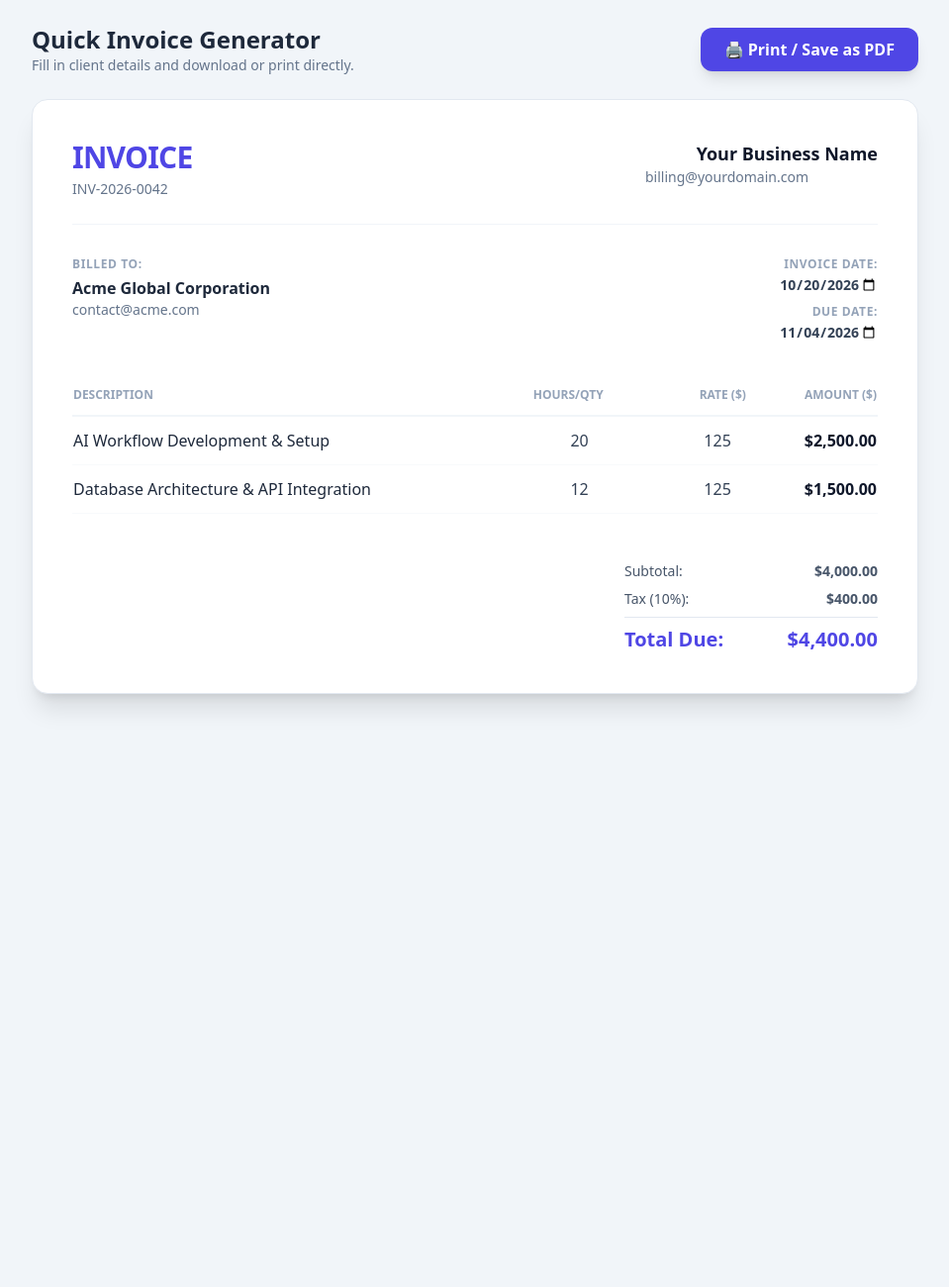
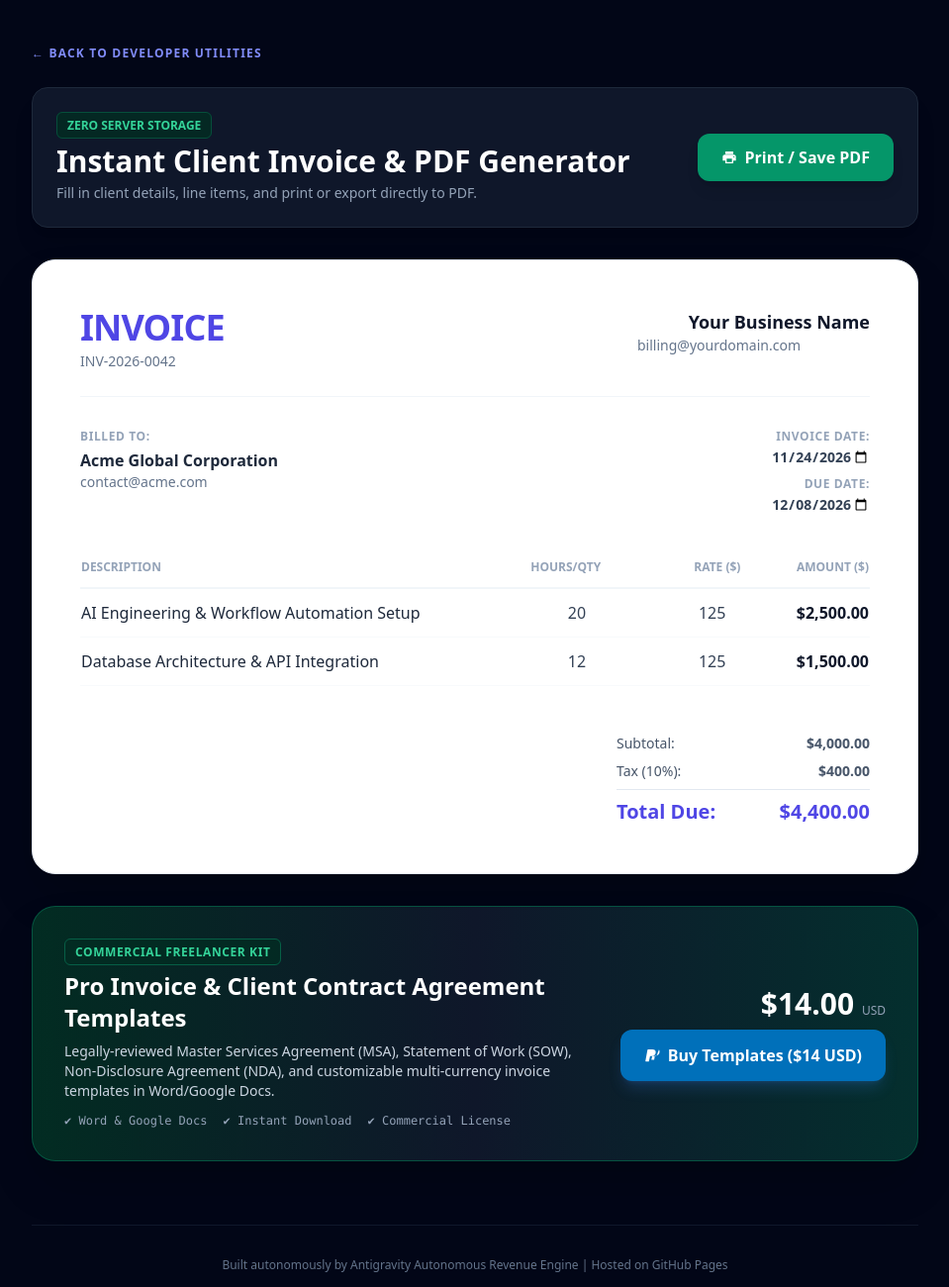
Before and after one commit to JuanPabloUAO/developer-utilities, a plain HTML site: page client-invoice-pdf-generator/index.html in a window 1280 px wide. Shown: the whole page at 99% size, without its empty margins (160-1119 px from the left). Before the commit the page ends 800 px from the top, so only its background shows below. Drawn offline with nearby package versions, Linux system fonts and the light colour scheme.

Commit message:
feat(seo-monetization): update client-invoice-pdf-generator/index.html with PayPal pro tiers & schema

```diff
--- a/client-invoice-pdf-generator/index.html
+++ b/client-invoice-pdf-generator/index.html
@@ -3,74 +3,107 @@
 <head>
     <meta charset="UTF-8">
     <meta name="viewport" content="width=device-width, initial-scale=1.0">
-    <title>Instant Client Invoice Generator</title>
+    <title>Instant Client Invoice & PDF Generator - 100% Free & Private</title>
+    <meta name="description" content="Generate beautiful, print-ready client invoices and download PDF directly in your browser. 100% private, zero server storage, automatic tax calculation.">
+    <link rel="canonical" href="https://juanpablouao.github.io/developer-utilities/client-invoice-pdf-generator/">
+    <!-- Open Graph -->
+    <meta property="og:type" content="website">
+    <meta property="og:title" content="Instant Client Invoice & PDF Generator - Free & Private">
+    <meta property="og:description" content="Create elegant print-ready invoices for clients with automatic tax calculation and zero backend storage.">
+    <meta property="og:url" content="https://juanpablouao.github.io/developer-utilities/client-invoice-pdf-generator/">
+    <meta name="twitter:card" content="summary_large_image">
+    <!-- Structured Data (JSON-LD) -->
+    <script type="application/ld+json">
+    {
+      "@context": "https://schema.org",
+      "@type": "WebApplication",
+      "name": "Instant Client Invoice Generator",
+      "url": "https://juanpablouao.github.io/developer-utilities/client-invoice-pdf-generator/",
+      "description": "Browser-based client invoice maker with PDF export and automatic tax computation.",
+      "applicationCategory": "BusinessApplication",
+      "operatingSystem": "All",
+      "offers": {
+        "@type": "Offer",
+        "price": "0",
+        "priceCurrency": "USD"
+      }
+    }
+    </script>
     <script src="https://cdn.tailwindcss.com"></script>
     <style>
         @media print {
             .no-print { display: none !important; }
             body { background: white !important; color: black !important; padding: 0 !important; }
-            .invoice-box { border: none !important; box-shadow: none !important; }
+            .invoice-box { border: none !important; box-shadow: none !important; padding: 0 !important; }
         }
     </style>
 </head>
-<body class="bg-slate-100 text-slate-900 min-h-screen p-6 font-sans">
-    <div class="max-w-4xl mx-auto">
-        <div class="no-print flex justify-between items-center mb-6">
+<body class="bg-slate-950 text-slate-100 min-h-screen p-6 font-sans">
+    <header class="max-w-4xl mx-auto pt-4 pb-6 no-print">
+        <a href="../index.html" class="inline-flex items-center gap-1.5 text-xs font-bold text-indigo-400 hover:text-indigo-300 uppercase tracking-widest focus:outline-none focus:underline">
+            ← Back to Developer Utilities
+        </a>
+    </header>
+
+    <main class="max-w-4xl mx-auto space-y-8">
+        <div class="no-print flex flex-col sm:flex-row justify-between items-start sm:items-center gap-4 bg-slate-900 border border-slate-800 p-6 rounded-2xl shadow-xl">
             <div>
-                <h1 class="text-2xl font-black text-slate-800">Quick Invoice Generator</h1>
-                <p class="text-slate-500 text-sm">Fill in client details and download or print directly.</p>
+                <span class="text-xs uppercase font-bold text-emerald-400 bg-emerald-950/80 px-2.5 py-1 rounded-md border border-emerald-900">Zero Server Storage</span>
+                <h1 class="text-2xl sm:text-3xl font-black text-white mt-2">Instant Client Invoice &amp; PDF Generator</h1>
+                <p class="text-slate-400 text-sm mt-1">Fill in client details, line items, and print or export directly to PDF.</p>
             </div>
-            <button onclick="window.print()" class="bg-indigo-600 hover:bg-indigo-500 text-white font-bold px-6 py-2.5 rounded-xl shadow-lg transition">
-                🖨 Print / Save as PDF
+            <button type="button" onclick="window.print()" class="inline-flex items-center gap-2 bg-emerald-600 hover:bg-emerald-500 text-white font-bold px-6 py-3 rounded-xl shadow-lg transition shrink-0 focus:ring-2 focus:ring-emerald-400">
+                <svg class="w-4 h-4 fill-current" viewBox="0 0 24 24" aria-hidden="true"><path d="M19 8H5c-1.66 0-3 1.34-3 3v6h4v4h12v-4h4v-6c0-1.66-1.34-3-3-3zm-3 11H8v-5h8v5zm3-7c-.55 0-1-.45-1-1s.45-1 1-1 1 .45 1 1-.45 1-1 1zm-1-9H6v4h12V3z"/></svg>
+                Print / Save PDF
             </button>
         </div>
 
-        <div class="invoice-box bg-white p-10 rounded-2xl border border-slate-200 shadow-xl space-y-8">
+        <div class="invoice-box bg-white text-slate-900 p-8 sm:p-12 rounded-3xl border border-slate-200 shadow-2xl space-y-8">
             <div class="flex justify-between items-start border-b border-slate-100 pb-6">
                 <div>
-                    <h2 class="text-3xl font-black text-indigo-600 tracking-tight">INVOICE</h2>
-                    <input type="text" value="INV-2026-0042" class="text-slate-500 text-sm mt-1 border-none focus:ring-0 p-0 font-medium">
+                    <h2 class="text-4xl font-black text-indigo-600 tracking-tight">INVOICE</h2>
+                    <input type="text" aria-label="Invoice Number" value="INV-2026-0042" class="text-slate-500 text-sm mt-1 border-none focus:ring-0 p-0 font-medium">
                 </div>
                 <div class="text-right">
-                    <input type="text" value="Your Business Name" class="font-bold text-lg text-right border-none focus:ring-0 p-0 block">
-                    <input type="text" value="billing@yourdomain.com" class="text-sm text-slate-500 text-right border-none focus:ring-0 p-0 block">
+                    <input type="text" aria-label="Business Name" value="Your Business Name" class="font-bold text-lg text-right border-none focus:ring-0 p-0 block">
+                    <input type="text" aria-label="Billing Email" value="billing@yourdomain.com" class="text-sm text-slate-500 text-right border-none focus:ring-0 p-0 block">
                 </div>
             </div>
 
-            <div class="grid grid-cols-2 gap-8">
+            <div class="grid grid-cols-1 sm:grid-cols-2 gap-8">
                 <div>
                     <p class="text-xs uppercase font-bold text-slate-400 tracking-wider">Billed To:</p>
-                    <input type="text" value="Acme Global Corporation" class="font-bold text-slate-800 mt-1 border-none focus:ring-0 p-0 block w-full">
-                    <input type="text" value="contact@acme.com" class="text-sm text-slate-500 border-none focus:ring-0 p-0 block w-full">
+                    <input type="text" aria-label="Client Company Name" value="Acme Global Corporation" class="font-bold text-slate-800 mt-1 border-none focus:ring-0 p-0 block w-full">
+                    <input type="text" aria-label="Client Contact Email" value="contact@acme.com" class="text-sm text-slate-500 border-none focus:ring-0 p-0 block w-full">
                 </div>
-                <div class="text-right">
+                <div class="sm:text-right">
                     <p class="text-xs uppercase font-bold text-slate-400 tracking-wider">Invoice Date:</p>
-                    <input type="date" value="2026-10-20" class="text-sm font-semibold text-slate-700 border-none focus:ring-0 p-0 text-right">
+                    <input type="date" aria-label="Invoice Issue Date" value="2026-11-24" class="text-sm font-semibold text-slate-700 border-none focus:ring-0 p-0 sm:text-right">
                     <p class="text-xs uppercase font-bold text-slate-400 tracking-wider mt-2">Due Date:</p>
-                    <input type="date" value="2026-11-04" class="text-sm font-semibold text-slate-700 border-none focus:ring-0 p-0 text-right">
+                    <input type="date" aria-label="Payment Due Date" value="2026-12-08" class="text-sm font-semibold text-slate-700 border-none focus:ring-0 p-0 sm:text-right">
                 </div>
             </div>
 
-            <table class="w-full text-left">
+            <table class="w-full text-left" aria-label="Invoice Line Items">
                 <thead>
                     <tr class="border-b-2 border-slate-100 text-xs uppercase font-bold text-slate-400">
-                        <th class="py-3">Description</th>
-                        <th class="py-3 text-right">Hours/Qty</th>
-                        <th class="py-3 text-right">Rate ($)</th>
-                        <th class="py-3 text-right">Amount ($)</th>
+                        <th scope="col" class="py-3">Description</th>
+                        <th scope="col" class="py-3 text-right">Hours/Qty</th>
+                        <th scope="col" class="py-3 text-right">Rate ($)</th>
+                        <th scope="col" class="py-3 text-right">Amount ($)</th>
                     </tr>
                 </thead>
                 <tbody id="lineItems">
                     <tr class="border-b border-slate-50">
-                        <td class="py-3"><input type="text" value="AI Workflow Development & Setup" class="w-full border-none focus:ring-0 p-0 font-medium text-slate-800"></td>
-                        <td class="py-3 text-right"><input type="number" value="20" oninput="recalc()" class="qty w-16 text-right border-none focus:ring-0 p-0 text-slate-700"></td>
-                        <td class="py-3 text-right"><input type="number" value="125" oninput="recalc()" class="rate w-20 text-right border-none focus:ring-0 p-0 text-slate-700"></td>
+                        <td class="py-3"><input type="text" aria-label="Item 1 Description" value="AI Engineering & Workflow Automation Setup" class="w-full border-none focus:ring-0 p-0 font-medium text-slate-800"></td>
+                        <td class="py-3 text-right"><input type="number" aria-label="Item 1 Quantity" value="20" oninput="recalc()" class="qty w-16 text-right border-none focus:ring-0 p-0 text-slate-700"></td>
+                        <td class="py-3 text-right"><input type="number" aria-label="Item 1 Rate" value="125" oninput="recalc()" class="rate w-20 text-right border-none focus:ring-0 p-0 text-slate-700"></td>
                         <td class="py-3 text-right font-bold text-slate-900 total-cell">$2,500.00</td>
                     </tr>
                     <tr class="border-b border-slate-50">
-                        <td class="py-3"><input type="text" value="Database Architecture & API Integration" class="w-full border-none focus:ring-0 p-0 font-medium text-slate-800"></td>
-                        <td class="py-3 text-right"><input type="number" value="12" oninput="recalc()" class="qty w-16 text-right border-none focus:ring-0 p-0 text-slate-700"></td>
-                        <td class="py-3 text-right"><input type="number" value="125" oninput="recalc()" class="rate w-20 text-right border-none focus:ring-0 p-0 text-slate-700"></td>
+                        <td class="py-3"><input type="text" aria-label="Item 2 Description" value="Database Architecture & API Integration" class="w-full border-none focus:ring-0 p-0 font-medium text-slate-800"></td>
+                        <td class="py-3 text-right"><input type="number" aria-label="Item 2 Quantity" value="12" oninput="recalc()" class="qty w-16 text-right border-none focus:ring-0 p-0 text-slate-700"></td>
+                        <td class="py-3 text-right"><input type="number" aria-label="Item 2 Rate" value="125" oninput="recalc()" class="rate w-20 text-right border-none focus:ring-0 p-0 text-slate-700"></td>
                         <td class="py-3 text-right font-bold text-slate-900 total-cell">$1,500.00</td>
                     </tr>
                 </tbody>
@@ -93,7 +126,32 @@
                 </div>
             </div>
         </div>
-    </div>
+
+        <!-- Pro Template Monetization Banner -->
+        <section class="no-print p-8 rounded-3xl bg-gradient-to-r from-emerald-950 via-slate-900 to-teal-950 border border-emerald-800/80 shadow-2xl flex flex-col sm:flex-row items-center justify-between gap-6" aria-labelledby="templates-heading">
+            <div class="space-y-2 text-left">
+                <span class="text-xs font-bold uppercase tracking-wider text-emerald-400 bg-emerald-950/80 px-2.5 py-1 rounded-md border border-emerald-800">Commercial Freelancer Kit</span>
+                <h3 id="templates-heading" class="text-2xl font-black text-white">Pro Invoice &amp; Client Contract Agreement Templates</h3>
+                <p class="text-slate-300 text-sm max-w-xl">Legally-reviewed Master Services Agreement (MSA), Statement of Work (SOW), Non-Disclosure Agreement (NDA), and customizable multi-currency invoice templates in Word/Google Docs.</p>
+                <div class="flex items-center gap-4 text-xs text-slate-400 font-mono pt-1">
+                    <span>✔ Word &amp; Google Docs</span>
+                    <span>✔ Instant Download</span>
+                    <span>✔ Commercial License</span>
+                </div>
+            </div>
+            <div class="shrink-0 text-center sm:text-right">
+                <div class="text-3xl font-black text-white mb-2">$14.00 <span class="text-xs font-normal text-slate-400">USD</span></div>
+                <a href="https://www.paypal.com/cgi-bin/webscr?cmd=_xclick&business=juanpablo12campo%40gmail.com&item_name=Pro+Invoice+and+Client+Contract+Agreement+Templates&amount=14.00&currency_code=USD" target="_blank" rel="noopener noreferrer" class="inline-flex items-center gap-2 bg-[#0070BA] hover:bg-[#003087] text-white font-bold py-3.5 px-6 rounded-xl transition duration-200 shadow-lg shadow-blue-500/20 focus:ring-2 focus:ring-blue-400">
+                    <svg class="w-4 h-4 fill-current" viewBox="0 0 24 24" aria-hidden="true"><path d="M7.076 21.337H2.47a.641.641 0 0 1-.633-.74L4.944 3.72a.784.784 0 0 1 .773-.655h6.638c3.27 0 5.485 1.583 5.12 4.792-.375 3.32-2.585 5.093-5.748 5.093h-2.12a.784.784 0 0 0-.773.655l-1.758 7.732zm13.16-12.72c-.144 1.278-.654 2.378-1.478 3.2-.953.95-2.28 1.455-3.856 1.455h-2.21a.784.784 0 0 0-.773.655l-1.096 4.821h3.765a.641.641 0 0 0 .633-.538l.848-5.362a.784.784 0 0 1 .773-.655h.708c3.163 0 5.373-1.773 5.748-5.093.18-1.597-.184-2.85-.92-3.743z"/></svg>
+                    Buy Templates ($14 USD)
+                </a>
+            </div>
+        </section>
+    </main>
+
+    <footer class="max-w-4xl mx-auto mt-16 text-center text-slate-500 text-xs border-t border-slate-900 pt-8 no-print">
+        <p>Built autonomously by Antigravity Autonomous Revenue Engine | Hosted on GitHub Pages</p>
+    </footer>
 
     <script>
         function recalc() {
```
